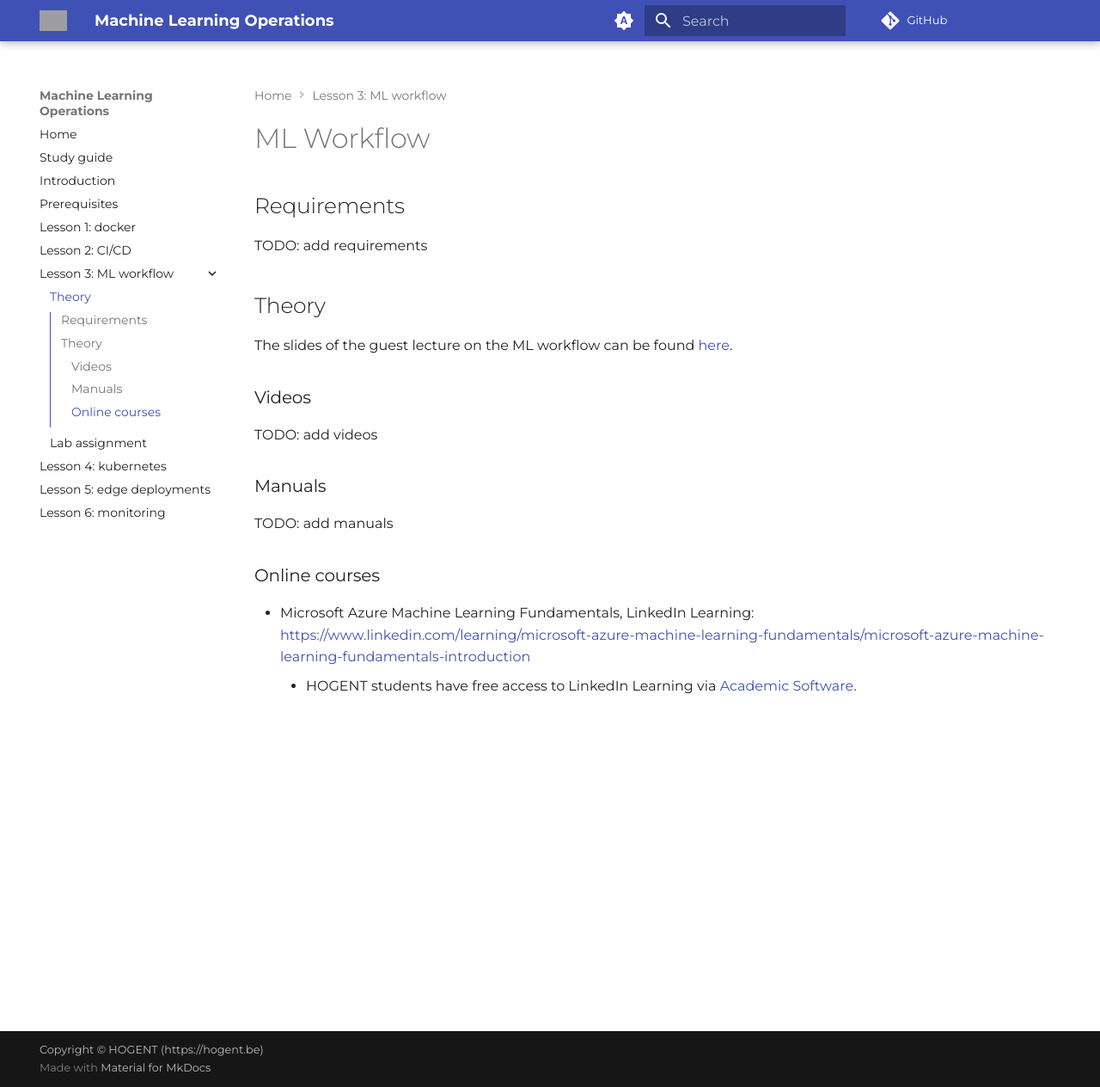
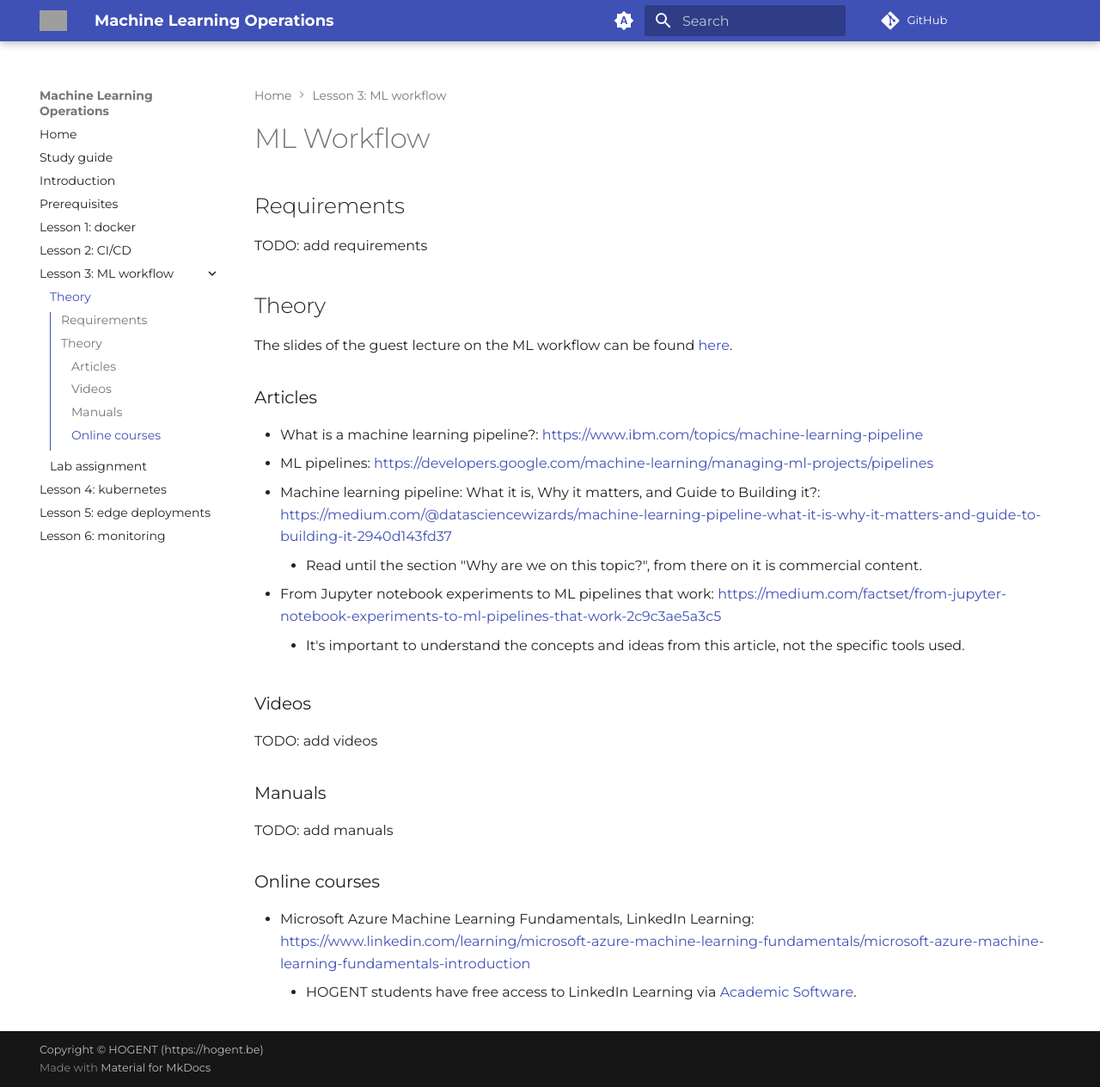
Before and after one commit to HOGENT-MLOps/mlops-slides, an MkDocs documentation site: the page built from docs/03-ml-workflow.md, in a window 1280 px wide and 1264 px high. Shown: the whole window at 86% size. Built offline with MkDocs 1.6.1 and Material for MkDocs 9.7.7, drawn with Linux system fonts in a browser that asks for light colours; comment, search, counter and statistics services are not loaded; grey boxes are pictures that could not be loaded.

Commit message:
Add articles to lesson 3

```diff
--- a/docs/03-ml-workflow.md
+++ b/docs/03-ml-workflow.md
@@ -7,6 +7,15 @@ TODO: add requirements
 ## Theory
 
 The slides of the guest lecture on the ML workflow can be found [here](./assets/03/03-ml-workflow.pdf).
+
+### Articles
+
+-   What is a machine learning pipeline?: https://www.ibm.com/topics/machine-learning-pipeline
+-   ML pipelines: https://developers.google.com/machine-learning/managing-ml-projects/pipelines
+-   Machine learning pipeline: What it is, Why it matters, and Guide to Building it?: https://medium.com/@datasciencewizards/machine-learning-pipeline-what-it-is-why-it-matters-and-guide-to-building-it-2940d143fd37
+    -   Read until the section "Why are we on this topic?", from there on it is commercial content.
+-   From Jupyter notebook experiments to ML pipelines that work: https://medium.com/factset/from-jupyter-notebook-experiments-to-ml-pipelines-that-work-2c9c3ae5a3c5
+    -   It's important to understand the concepts and ideas from this article, not the specific tools used.
 
 ### Videos
 
```
